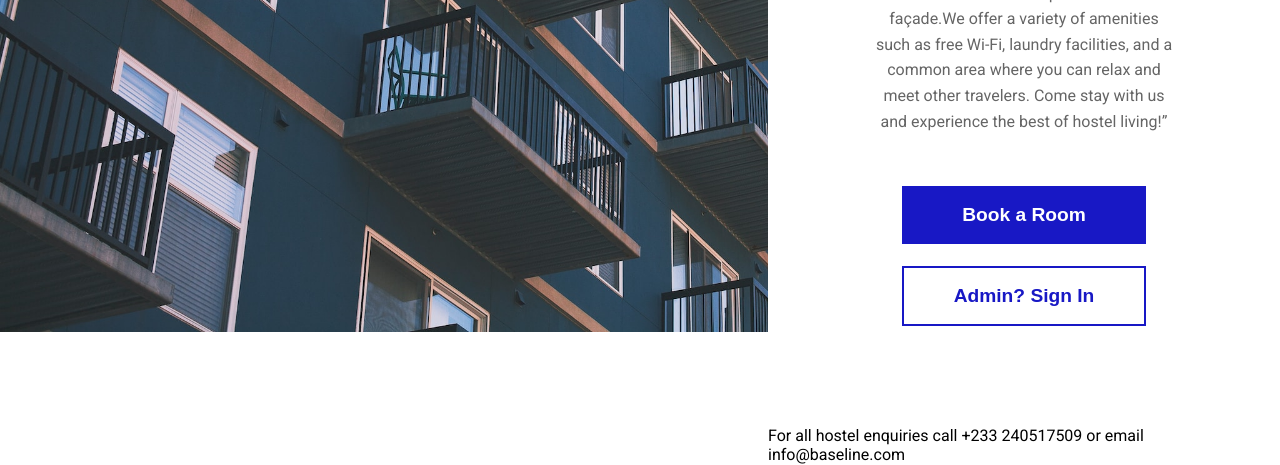
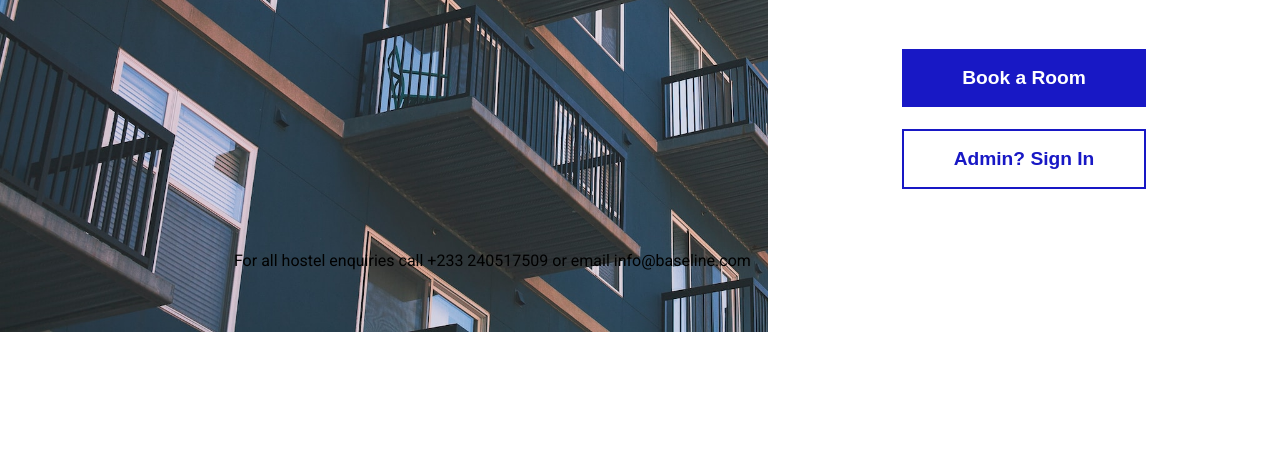
Before and after one commit to dendanso/Hostel_Management, a plain HTML site: page home_page.html in a window 1280 px wide. Shown: the part 468-933 px from the top of the page. After the commit the page ends 800 px from the top, so only its background shows below. Drawn offline with Linux system fonts and the light colour scheme.

Commit message:
master branch update

```diff
--- a/css/home_page.css
+++ b/css/home_page.css
@@ -29,9 +29,10 @@ body{
 
 .home_flex:nth-child(2){
     width: 40%;
-    display: grid;
-    place-items: center;
+    display: flex;
+    justify-content: center;
     align-items: center;
+    position: relative;
 }
 
 
@@ -41,14 +42,13 @@ body{
 
 .create_account_holder{
     text-align: center;
-    width: 60%;
-    padding-top:250px ;
+    width: 60%
 }
 
 
 h1{
     font-weight: 300;
-    font-size: 2.4rem;
+    font-size: 2rem;
     color: rgb(24, 24, 197);
     margin-bottom: 0;
 }
@@ -81,7 +81,9 @@ p{
 }
 
 
-
 .enquiries{
-    padding-top: 100px;
+    position: absolute;
+    top: 90%;
+    right:5%;
+    transform: translate(-90%,-5%);
 }
--- a/home_page.html
+++ b/home_page.html
@@ -20,7 +20,7 @@
 
                     <div class="create_account_holder">
                         <div class="home_logo">
-                            <img src="./images/logo.png" height="35px" alt="" srcset="">
+                            <img src="./images/logo.png" height="25px" alt="" srcset="">
                         </div>
                         <h1>"Welcome to our hostel block"</h1>
                         <p> Our building is made of hollow concrete blocks that form a unique and
@@ -36,8 +36,10 @@
 
 
                     </div>
-                    <div class="enquiries">For all hostel enquiries call +233 240517509 or email info@baseline.com</div>
+
                 </div>
+                <div class="enquiries">For all hostel enquiries call +233 240517509 or email info@baseline.com</div>
+
             </div>
         </div>
     </div>
```
